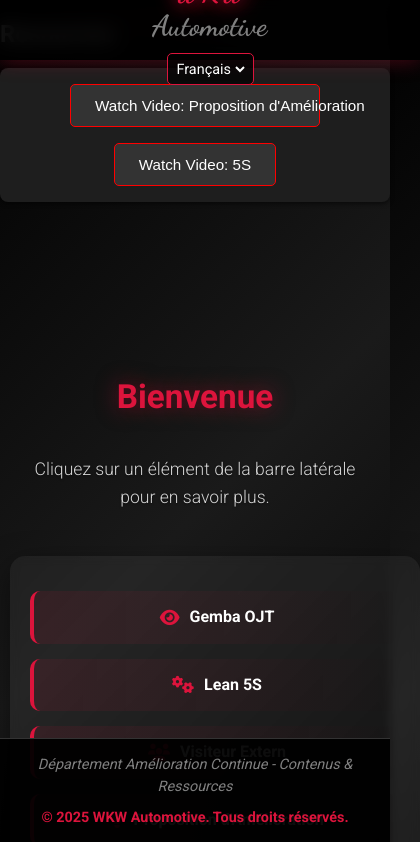
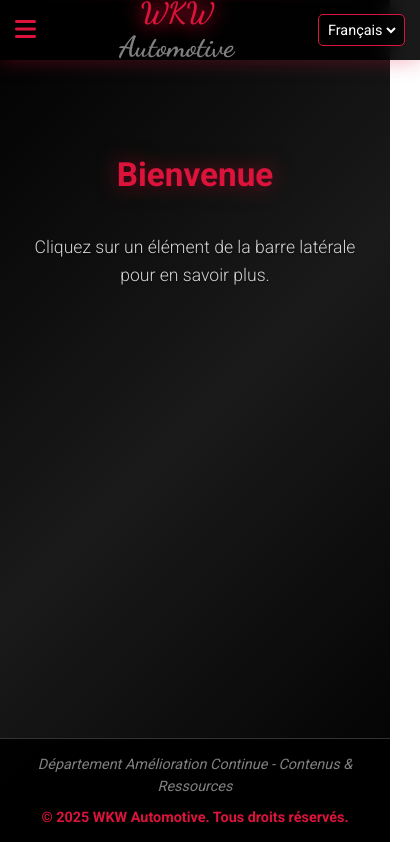
Before and after one commit to Utiqano/Formation, a plain HTML site: page index.html in a window 390 px wide. Shown: the top 842 px of the page, 420 px wide, since content can reach past the window. Drawn offline with Linux system fonts and the light colour scheme.

Commit message:
Update index.html

```diff
--- a/index.html
+++ b/index.html
@@ -195,6 +195,7 @@
         .subtitle-item:nth-child(2) { animation-delay: 1.3s; }
         .subtitle-item:nth-child(3) { animation-delay: 1.6s; }
         .subtitle-item:nth-child(4) { animation-delay: 1.9s; }
+        .subtitle-item:nth-child(5) { animation-delay: 2.2s; }
 
         @keyframes slideInLeft {
             to { opacity: 1; transform: translateX(0); }
@@ -386,13 +387,36 @@
             .header {
                 height: 70px;
                 padding: 0 15px;
-                flex-direction: column;
-                justify-content: center;
-                gap: 10px;
+                flex-direction: row;
+                justify-content: space-between;
+                align-items: center;
+                gap: 0;
+            }
+
+            .menu-toggle {
+                display: block;
+                cursor: pointer;
+                font-size: 1.5em;
+                color: #DC143C;
+            }
+
+            body.rtl .menu-toggle {
+                order: 3;
             }
 
             .logo {
                 font-size: 2em;
+                order: 2;
+            }
+
+            .language-selector {
+                order: 3;
+            }
+
+            body.rtl .language-selector {
+                order: 1;
+                margin-left: 0;
+                margin-right: 20px;
             }
 
             .main-content {
@@ -403,13 +427,31 @@
             }
 
             .subtitle {
-                order: 2; /* Move sidebar below content on mobile */
-                width: 100%;
+                position: absolute;
+                left: -100%;
+                top: 70px;
+                width: 80%;
+                height: calc(100vh - 70px);
+                background: rgba(0, 0, 0, 0.9);
+                transition: left 0.3s ease;
+                z-index: 15;
+                padding: 20px;
                 text-align: center;
             }
 
+            .subtitle.open {
+                left: 0;
+            }
+
             body.rtl .subtitle {
+                left: auto;
+                right: -100%;
+                transition: right 0.3s ease;
                 text-align: center;
+            }
+
+            body.rtl .subtitle.open {
+                right: 0;
             }
 
             .subtitle-item {
@@ -417,6 +459,9 @@
                 font-size: 1em;
                 margin: 15px 0;
                 transform: translateY(20px); /* Adjust animation for mobile */
+                border-left: none;
+                border-right: none;
+                border-bottom: 2px solid #DC143C;
             }
 
             body.rtl .subtitle-item {
@@ -428,7 +473,6 @@
             }
 
             .background-content {
-                order: 1;
                 font-size: 1.1em;
             }
 
@@ -480,6 +524,13 @@
                 line-height: 1.6;
             }
         }
+
+        @media (min-width: 769px) {
+            .menu-toggle {
+                display: none;
+            }
+        }
+
         .resource-navbar {
             background-color: #1e1e1e; /* Dark background */
             border-radius: 8px;
@@ -536,17 +587,8 @@
     </style>
 </head>
 <body>
-    <div class="container button-section">
-        <h2>Resources</h2>
-        <nav class="resource-navbar">
-            <ul class="action-buttons">
-                <li><button class="action-button" onclick="watchVideoProposition()">Watch Video: Proposition d'Amélioration</button></li>
-                <li><button class="action-button" onclick="watchVideo5S()">Watch Video: 5S</button></li>
-
-            </ul>
-        </nav>
-    </div>
     <header class="header">
+        <div class="menu-toggle" onclick="toggleMenu()"><i class="fas fa-bars"></i></div>
         <div class="logo" id="logo">
             <span class="wkw">WKW</span>
             <span class="auto">Automotive</span>
@@ -566,6 +608,7 @@
             <div class="subtitle-item" data-topic="lean-5s"><i class="fas fa-cogs"></i><span>Lean 5S</span></div>
             <div class="subtitle-item" data-topic="visiteur-extern"><i class="fas fa-users"></i><span>Visiteur Extern</span></div>
             <div class="subtitle-item" data-topic="proposition-amelioration"><i class="fas fa-lightbulb"></i><span>Proposition d'Amélioration</span></div>
+            <div class="subtitle-item" data-topic="resources"><i class="fas fa-book"></i><span>Ressources</span></div>
         </aside>
         <section class="background-content" id="content">
             <h2>Bienvenue</h2>
@@ -587,7 +630,7 @@
         // Language data with topic-specific content
         const translations = {
             fr: {
-                subtitle: ['Gemba OJT', 'Lean 5S', 'Visiteur Extern', 'Proposition d\'Amélioration'],
+                subtitle: ['Gemba OJT', 'Lean 5S', 'Visiteur Extern', 'Proposition d\'Amélioration', 'Ressources'],
                 topics: {
                     'gemba-ojt': {
                         contentHtml: `
@@ -741,13 +784,24 @@
   <p class="cta">Soumettre une proposition</p>
 </a>
                         `
+                    },
+                    'resources': {
+                        contentHtml: `
+                            <h2>Ressources</h2>
+                            <nav class="resource-navbar">
+                                <ul class="action-buttons">
+                                    <li><button class="action-button" onclick="watchVideoProposition()">Regarder la Vidéo: Proposition d'Amélioration</button></li>
+                                    <li><button class="action-button" onclick="watchVideo5S()">Regarder la Vidéo: 5S</button></li>
+                                </ul>
+                            </nav>
+                        `
                     }
                 },
                 footerDept: 'Département Amélioration Continue - Contenus & Ressources',
                 footerCredit: '© 2025 WKW Automotive. Tous droits réservés.'
             },
             en: {
-                subtitle: ['Gemba OJT', 'Lean 5S', 'External Visitor', 'Improvement Proposal'],
+                subtitle: ['Gemba OJT', 'Lean 5S', 'External Visitor', 'Improvement Proposal', 'Resources'],
                 topics: {
                     'gemba-ojt': {
                         contentHtml: `
@@ -900,13 +954,24 @@
                             <p class="cta">Submit a Proposal</p>
                             </a>
                         `
+                    },
+                    'resources': {
+                        contentHtml: `
+                            <h2>Resources</h2>
+                            <nav class="resource-navbar">
+                                <ul class="action-buttons">
+                                    <li><button class="action-button" onclick="watchVideoProposition()">Watch Video: Improvement Proposal</button></li>
+                                    <li><button class="action-button" onclick="watchVideo5S()">Watch Video: 5S</button></li>
+                                </ul>
+                            </nav>
+                        `
                     }
                 },
                 footerDept: 'Continuous Improvement Department - Contents & Resources',
                 footerCredit: '© 2025 WKW Automotive. All rights reserved.'
             },
             de: {
-                subtitle: ['Gemba OJT', 'Lean 5S', 'Externer Besucher', 'Verbesserungsvorschlag'],
+                subtitle: ['Gemba OJT', 'Lean 5S', 'Externer Besucher', 'Verbesserungsvorschlag', 'Ressourcen'],
                 topics: {
                     'gemba-ojt': {
                         contentHtml: `
@@ -1059,13 +1124,24 @@
                             <p class="cta">Einen Vorschlag einreichen</p>
                             </a>
                         `
+                    },
+                    'resources': {
+                        contentHtml: `
+                            <h2>Ressourcen</h2>
+                            <nav class="resource-navbar">
+                                <ul class="action-buttons">
+                                    <li><button class="action-button" onclick="watchVideoProposition()">Video ansehen: Verbesserungsvorschlag</button></li>
+                                    <li><button class="action-button" onclick="watchVideo5S()">Video ansehen: 5S</button></li>
+                                </ul>
+                            </nav>
+                        `
                     }
                 },
                 footerDept: 'Abteilung für kontinuierliche Verbesserung - Inhalte & Ressourcen',
                 footerCredit: '© 2025 WKW Automotive. Alle Rechte vorbehalten.'
             },
             ar: {
-                subtitle: ['Gemba OJT', 'Lean 5S', 'زائر خارجي', 'اقتراح تحسين'],
+                subtitle: ['Gemba OJT', 'Lean 5S', 'زائر خارجي', 'اقتراح تحسين', 'الموارد'],
                 topics: {
                     'gemba-ojt': {
                         contentHtml: `
@@ -1218,6 +1294,17 @@
                             <p class="cta">تقديم اقتراح</p>
                             </a>
                         `
+                    },
+                    'resources': {
+                        contentHtml: `
+                            <h2>الموارد</h2>
+                            <nav class="resource-navbar">
+                                <ul class="action-buttons">
+                                    <li><button class="action-button" onclick="watchVideoProposition()">مشاهدة الفيديو: اقتراح تحسين</button></li>
+                                    <li><button class="action-button" onclick="watchVideo5S()">مشاهدة الفيديو: 5S</button></li>
+                                </ul>
+                            </nav>
+                        `
                     }
                 },
                 footerDept: 'قسم التحسين المستمر - المحتويات والموارد',
@@ -1270,6 +1357,11 @@
             }
         }
 
+        function toggleMenu() {
+            const sidebar = document.getElementById('subtitle');
+            sidebar.classList.toggle('open');
+        }
+
         // Add click events to subtitle items
         document.addEventListener('DOMContentLoaded', () => {
             const subtitleItems = document.querySelectorAll('.subtitle-item');
@@ -1282,6 +1374,11 @@
 
                     const topic = item.dataset.topic;
                     loadTopic(topic, currentLang);
+
+                    // Close menu on mobile after selection
+                    if (window.innerWidth <= 768) {
+                        toggleMenu();
+                    }
                 });
             });
         });
```
Lines whose indentation alone changed are shown as unchanged.
